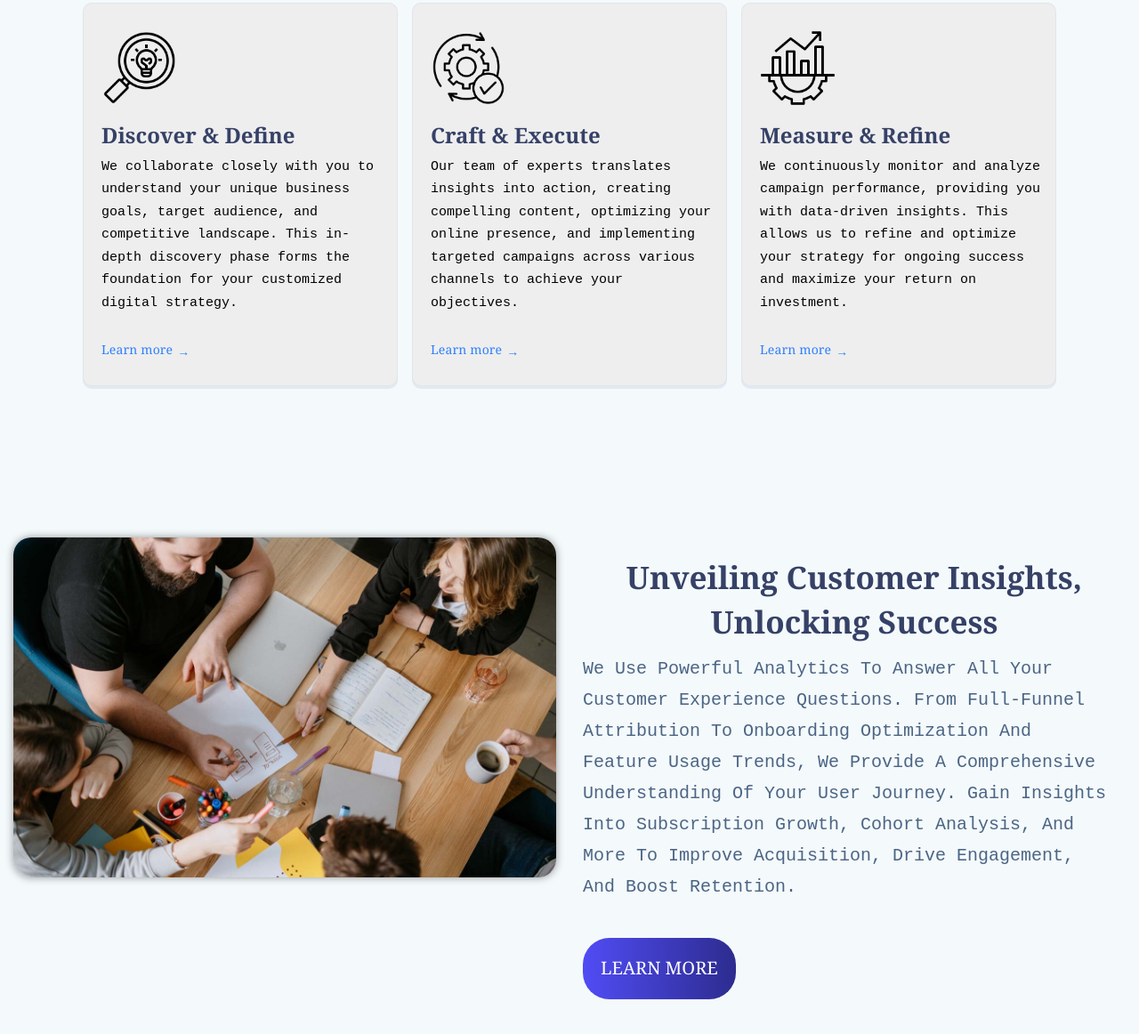
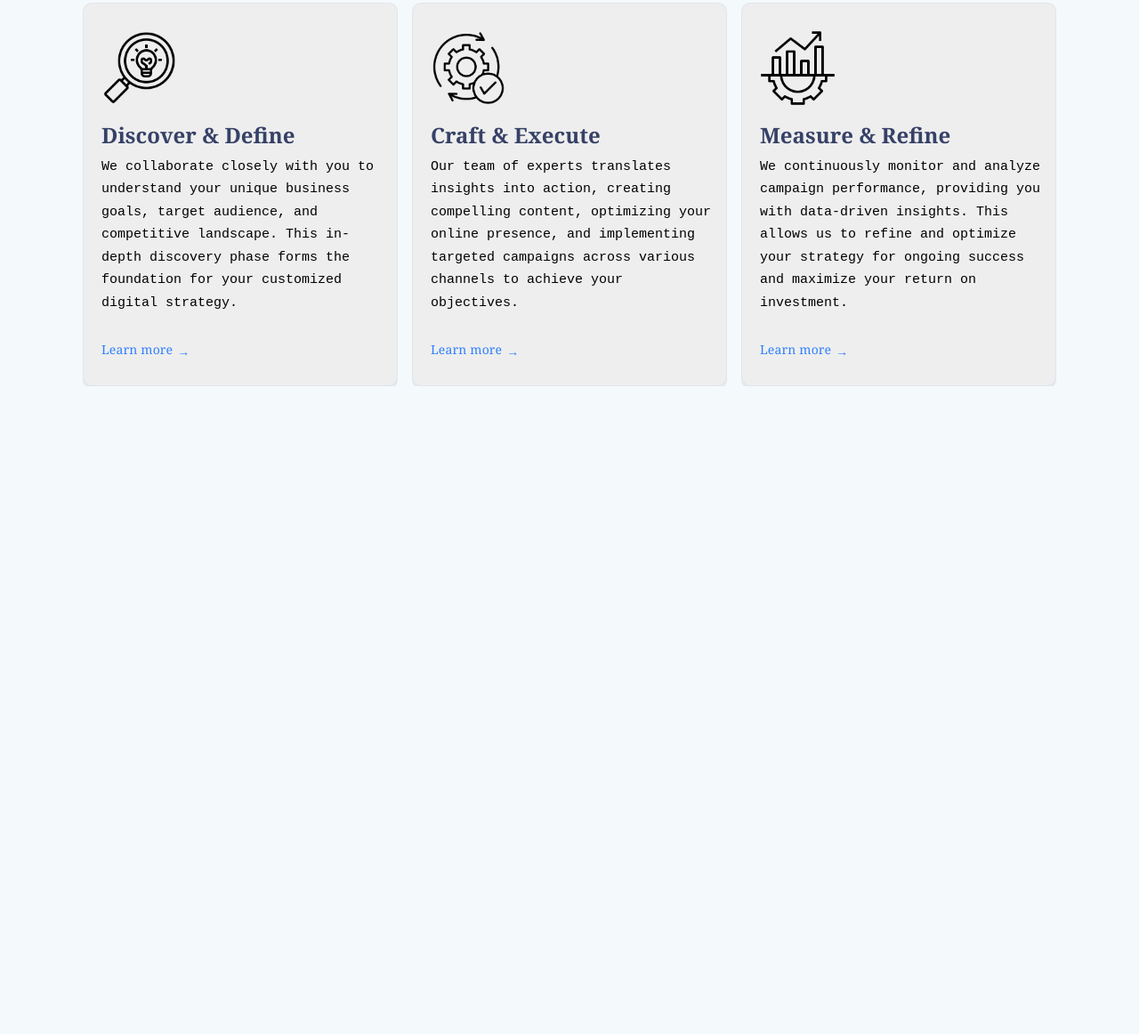
Before and after one commit to SyedaAnoosha/SCD-Project-Digital-Agency-Website, a plain HTML site: page index.html in a window 1280 px wide. Shown: the part 1021-2183 px from the top of the page at 89% size. After the commit the page ends 1455 px from the top, so only its background shows below. Drawn offline with Linux system fonts and the light colour scheme.

```diff
--- a/index.html
+++ b/index.html
@@ -66,6 +66,7 @@
             </div>
          </div>
       </div>
+
       <div  id="about"  class=" back-right-text-c">
          <div class="container">
             <div class="row text-center mb-60 ">
@@ -112,25 +113,6 @@
                     </div>
                 </div>
             </div>
-        <section class="">
-        <div class="container-fluid">
-           <div class="row text-left about_row">
-              <div class="col-md-6">
-                 <img src="assets\images\s-left-1.jpg" alt="Image" class="img-fluid">
         </div>
-              <div class="col-md-6">
-                 <div class="title-left">
-                    <h1 class="text-left "style="visibility: visible;">Unveiling Customer Insights, Unlocking Success</h1 >
-                 </div>
-                 <p class="about_bottom_h" style="visibility: visible;">We use powerful analytics to answer all your customer experience questions. From full-funnel attribution to onboarding optimization and feature usage trends, we provide a comprehensive understanding of your user journey. Gain insights into subscription growth, cohort analysis, and more to improve acquisition, drive engagement, and boost retention.</p>
-                 <div class="top-banner text-left" style="visibility: visible;">
-                    <a id="#services" href="services.html" class="btn btn-default js-scroll-trigger" style="visibility: visible;">Learn more</a>
-                 </div>
-              </div>
-           </div>
-        </div>
-        </section>
-     </div>
-
    </body>
 </html>
```
Lines whose indentation alone changed are shown as unchanged.
